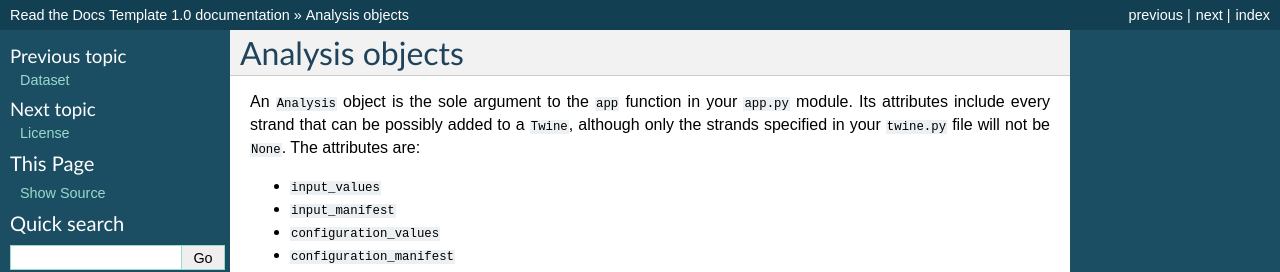
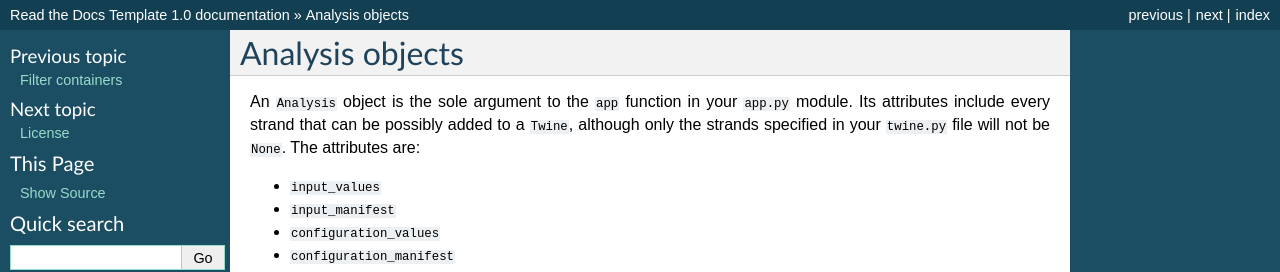
Before and after one commit to octue/octue-sdk-python, a Sphinx documentation site: the page built from docs/source/analysis_objects.rst, in a window 1280 px wide. Shown: the top 272 px of the page. Built offline with Sphinx 7.4.7, drawn with Linux system fonts in a browser that asks for light colours.

Commit message:
DOC: Add filter containers to documentation TOC

```diff
--- a/docs/source/filter_containers.rst
+++ b/docs/source/filter_containers.rst
@@ -1,3 +1,5 @@
+.. _filter_containers:
+
 =================
 Filter containers
 =================
--- a/docs/source/index.rst
+++ b/docs/source/index.rst
@@ -14,6 +14,7 @@ Not all of Octue's API functionality is implemented in the SDK yet, we're active
 
    installation
    dataset
+   filter_containers
    analysis_objects
    license
    version_history
```
